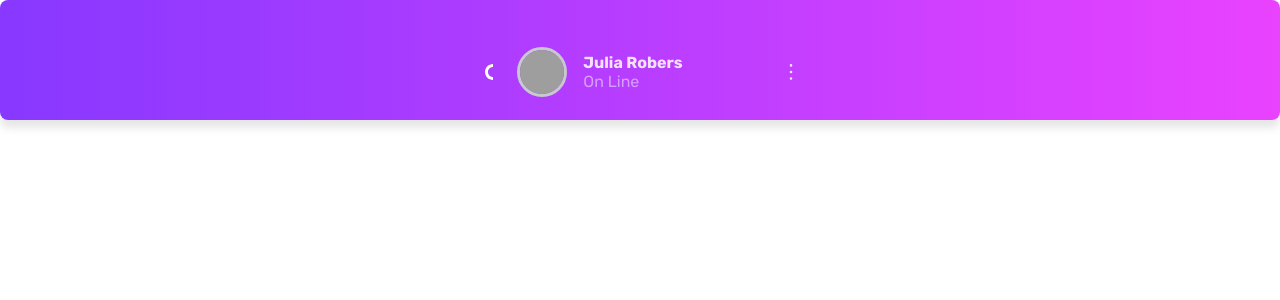
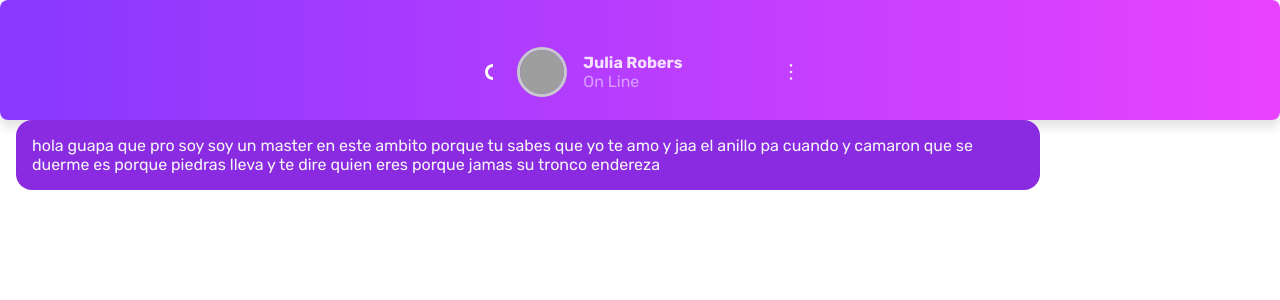
Before and after one commit to GeovannyManga/Chat-App, a React (Vite) app: page / in a window 1280 px wide. Shown: the top 300 px of the page. Built offline with nearby package versions, Linux system fonts and the light colour scheme; no server answers; grey boxes are pictures that could not be loaded.

Commit message:
agregue nuevas configuraciones para usar socket.io

```diff
--- a/package.json
+++ b/package.json
@@ -16,7 +16,8 @@
     "react-icons": "^4.10.1",
     "react-redux": "^8.1.1",
     "react-router-dom": "^6.14.2",
-    "redux": "^4.2.1"
+    "redux": "^4.2.1",
+    "socket.io-client": "^4.7.1"
   },
   "devDependencies": {
     "@types/react": "^18.2.15",
--- a/src/App.jsx
+++ b/src/App.jsx
@@ -1,6 +1,10 @@
 import Navbar from "../src/Components/Chat/Navbar";
+import Messages from "../src/Components/Chat/Messages";
+import './App.css'
+import io from "socket.io-client";
 
-import './App.css'
+const socket = io('http://localhost:3000');
+
 
 function App() {
  console.log("hola mundo, todo marcha super bien")
@@ -8,6 +12,7 @@ function App() {
   return (
     <>
     <Navbar></Navbar>
+    <Messages></Messages>
 
     </>
   )
--- a/src/Components/Chat/Message.jsx
+++ b/src/Components/Chat/Message.jsx
@@ -1,11 +1,13 @@
 import React from 'react';
+import {  } from "../../Styles/Chat/Message.css";
+
 
 const Message = () => {
     return (
         <div className='container-message'>
-            <div>
-
-            </div>
+            <span className='text-message'>
+                hola guapa que pro soy soy un master en este ambito porque tu sabes que yo te amo y jaa el anillo pa cuando y camaron que se duerme es porque piedras lleva y te dire quien eres porque jamas su tronco endereza
+            </span>
         </div>
     );
 };
--- a/src/Components/Chat/Messages.jsx
+++ b/src/Components/Chat/Messages.jsx
@@ -1,9 +1,10 @@
 import React from 'react';
+import Message from "./Message";
 
 const Messages = () => {
     return (
         <div>
-
+            <Message></Message>
         </div>
     );
 };
--- /dev/null
+++ b/src/Styles/Chat/Message.css
@@ -0,0 +1,17 @@
+
+
+
+
+.container-message {
+    background-color: blueviolet;
+  display: inline-block;
+  white-space: pre-wrap;
+  word-wrap: break-word;
+  min-width:min-content;
+  max-width: 80%;
+  margin-left: 1em;
+  border-radius: 16px;
+  padding: 1em;
+  color: whitesmoke;
+  align-self: flex-start;
+}
```
Also changed, not shown: 1 other file (tests, documents, lock files or other folders).
